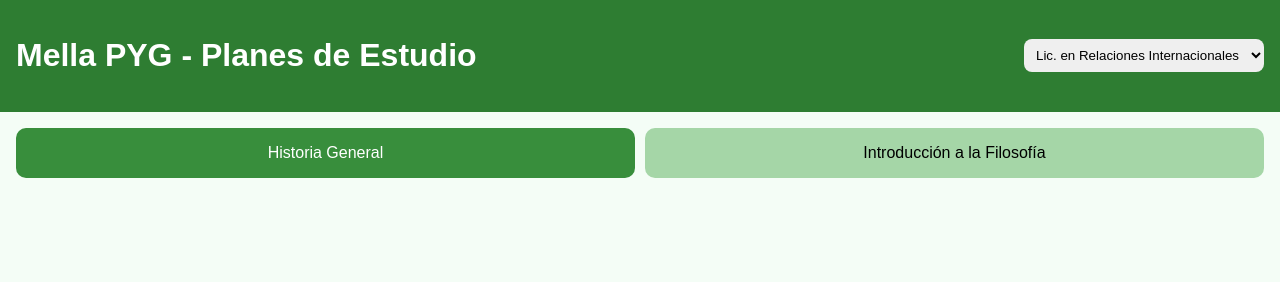
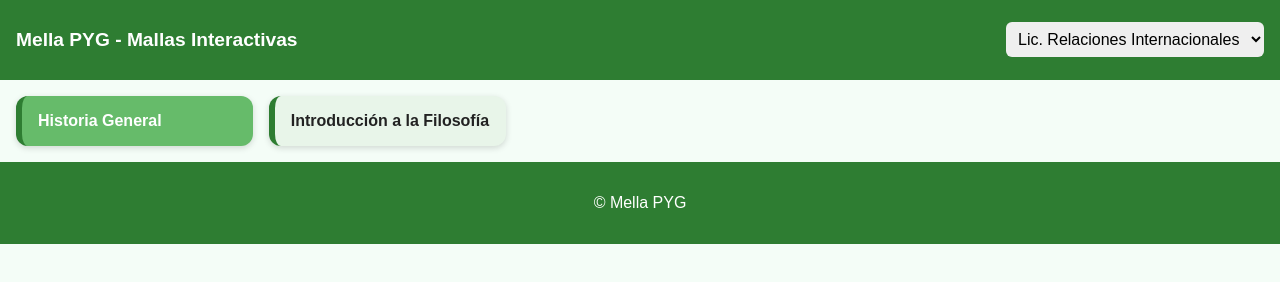
Before and after one commit to mellaunsam-source/Lamellapyg, a plain HTML site: page index.html in a window 1280 px wide. Both pictures are taken after a click on the element "Historia General". Drawn offline with Linux system fonts and the light colour scheme.

Commit message:
Add files via upload

```diff
--- a/index.html
+++ b/index.html
@@ -2,23 +2,26 @@
 <html lang="es">
 <head>
   <meta charset="UTF-8">
-  <meta name="viewport" content="width=device-width, initial-scale=1.0">
   <title>Mella PYG - Mallas Interactivas</title>
   <link rel="stylesheet" href="style.css">
 </head>
 <body>
   <header>
-    <h1>Mella PYG - Planes de Estudio</h1>
+    <h1>Mella PYG - Mallas Interactivas</h1>
     <select id="careerSelect">
-      <option value="ri">Lic. en Relaciones Internacionales</option>
-      <option value="ap">Lic. en Administración Pública</option>
-      <option value="cp">Lic. en Ciencia Política</option>
-      <option value="prof">Profesorado en Ciencia Política</option>
+      <option value="ri">Lic. Relaciones Internacionales</option>
+      <option value="ap">Lic. Administración Pública</option>
+      <option value="cp">Lic. Ciencia Política</option>
+      <option value="profcp">Prof. Ciencia Política</option>
     </select>
   </header>
-  <main id="gridContainer">
-    <!-- La malla se genera dinámicamente con JS -->
-  </main>
+
+  <main id="gridContainer"></main>
+
+  <footer>
+    <p>© Mella PYG</p>
+  </footer>
+
   <script src="script.js"></script>
 </body>
 </html>
--- a/script.js
+++ b/script.js
@@ -1,59 +1,77 @@
-// Datos mínimos de prueba (solo una materia por carrera)
+// Demo de carreras
 const careers = {
   ri: [
-    { id: 1, name: "Historia General", prereq: [] },
-    { id: 2, name: "Introducción a la Filosofía", prereq: [] },
+    { id: 1, name: "Historia General", correl: [] },
+    { id: 2, name: "Introducción a la Filosofía", correl: [] },
   ],
   ap: [
-    { id: 1, name: "Historia General", prereq: [] },
-    { id: 2, name: "Epistemología de las Ciencias Sociales", prereq: [] },
+    { id: 1, name: "Historia General", correl: [] },
+    { id: 2, name: "Elementos de Economía", correl: [] },
   ],
   cp: [
-    { id: 1, name: "Historia General", prereq: [] },
-    { id: 2, name: "Teoría del Estado", prereq: [1] },
+    { id: 1, name: "Historia General", correl: [] },
+    { id: 2, name: "Teoría del Estado", correl: [1] },
   ],
-  prof: [
-    { id: 1, name: "Historia General", prereq: [] },
-    { id: 2, name: "Pedagogía I", prereq: [1] },
-  ],
+  profcp: [
+    { id: 1, name: "Historia General", correl: [] },
+    { id: 2, name: "Pedagogía I", correl: [1] },
+  ]
 };
 
-const container = document.getElementById("gridContainer");
-const select = document.getElementById("careerSelect");
+const careerSelect = document.getElementById("careerSelect");
+const gridContainer = document.getElementById("gridContainer");
 
-function renderCareer(career) {
-  container.innerHTML = "";
-  const subjects = careers[career];
+// Guardar progreso por carrera en localStorage
+function getProgress(career) {
+  return JSON.parse(localStorage.getItem("progress_" + career)) || [];
+}
+function saveProgress(career, approved) {
+  localStorage.setItem("progress_" + career, JSON.stringify(approved));
+}
+
+// Renderizar materias
+function renderCareer(careerKey) {
+  document.body.className = careerKey; // cambia color
+  gridContainer.innerHTML = "";
+
+  const subjects = careers[careerKey];
+  const approved = getProgress(careerKey);
+
   subjects.forEach(subj => {
-    const div = document.createElement("div");
-    div.className = "subject locked";
-    div.textContent = subj.name;
-    if (subj.prereq.length === 0) {
-      div.classList.remove("locked");
+    const card = document.createElement("div");
+    card.classList.add("card");
+
+    // Estado: aprobado o bloqueado
+    if (approved.includes(subj.id)) {
+      card.classList.add("approved");
+    } else if (subj.correl.length > 0 && !subj.correl.every(c => approved.includes(c))) {
+      card.classList.add("locked");
     }
-    div.addEventListener("click", () => toggleApproval(div, subj, subjects));
-    container.appendChild(div);
+
+    card.innerHTML = `<strong>${subj.name}</strong>`;
+
+    // Clic solo si no está bloqueada
+    card.addEventListener("click", () => {
+      if (card.classList.contains("locked")) return;
+      if (approved.includes(subj.id)) {
+        // desmarcar
+        const idx = approved.indexOf(subj.id);
+        approved.splice(idx, 1);
+      } else {
+        approved.push(subj.id);
+      }
+      saveProgress(careerKey, approved);
+      renderCareer(careerKey);
+    });
+
+    gridContainer.appendChild(card);
   });
 }
 
-function toggleApproval(div, subj, subjects) {
-  if (div.classList.contains("locked")) return;
-  div.classList.toggle("approved");
-  if (div.classList.contains("approved")) {
-    subjects.forEach(s => {
-      if (s.prereq.includes(subj.id)) {
-        const index = subjects.indexOf(s);
-        container.children[index].classList.remove("locked");
-      }
-    });
-  } else {
-    // No bloqueamos al desmarcar en este prototipo
-  }
-}
-
-select.addEventListener("change", e => {
+// Evento cambio de carrera
+careerSelect.addEventListener("change", e => {
   renderCareer(e.target.value);
 });
 
-// Render inicial
-renderCareer("ri");
+// Cargar inicial
+renderCareer(careerSelect.value);
--- a/style.css
+++ b/style.css
@@ -1,41 +1,70 @@
 body {
   font-family: Arial, sans-serif;
-  background: #f4fdf6;
   margin: 0;
-  padding: 0;
+  background: #f4fdf7;
+  color: #222;
 }
+
 header {
+  padding: 1rem;
   background: #2e7d32;
   color: white;
-  padding: 1rem;
   display: flex;
   justify-content: space-between;
   align-items: center;
 }
-select {
+
+h1 {
+  font-size: 1.2rem;
+}
+
+#careerSelect {
   padding: 0.5rem;
-  border-radius: 8px;
+  font-size: 1rem;
+  border-radius: 6px;
   border: none;
 }
+
 #gridContainer {
   display: grid;
-  grid-template-columns: repeat(auto-fit, minmax(200px, 1fr));
-  gap: 10px;
+  grid-template-columns: repeat(auto-fill, minmax(220px, 1fr));
+  gap: 1rem;
   padding: 1rem;
 }
-.subject {
-  background: #a5d6a7;
+
+.card {
   padding: 1rem;
-  border-radius: 10px;
-  text-align: center;
+  border-radius: 12px;
+  box-shadow: 0 2px 6px rgba(0,0,0,0.15);
+  background: #e8f5e9;
   cursor: pointer;
+  transition: transform 0.2s ease;
 }
-.subject.locked {
+
+.card:hover {
+  transform: scale(1.03);
+}
+
+.card.locked {
   background: #c8e6c9;
-  opacity: 0.5;
+  opacity: 0.6;
   cursor: not-allowed;
 }
-.subject.approved {
-  background: #388e3c;
+
+.card.approved {
+  background: #66bb6a;
   color: white;
 }
+
+/* Colores distintos para cada carrera */
+body.ri #gridContainer .card { border-left: 6px solid #2e7d32; }
+body.ap #gridContainer .card { border-left: 6px solid #1b5e20; }
+body.cp #gridContainer .card { border-left: 6px solid #388e3c; }
+body.profcp #gridContainer .card { border-left: 6px solid #4caf50; }
+
+footer {
+  text-align: center;
+  padding: 1rem;
+  background: #2e7d32;
+  color: white;
+}
```
